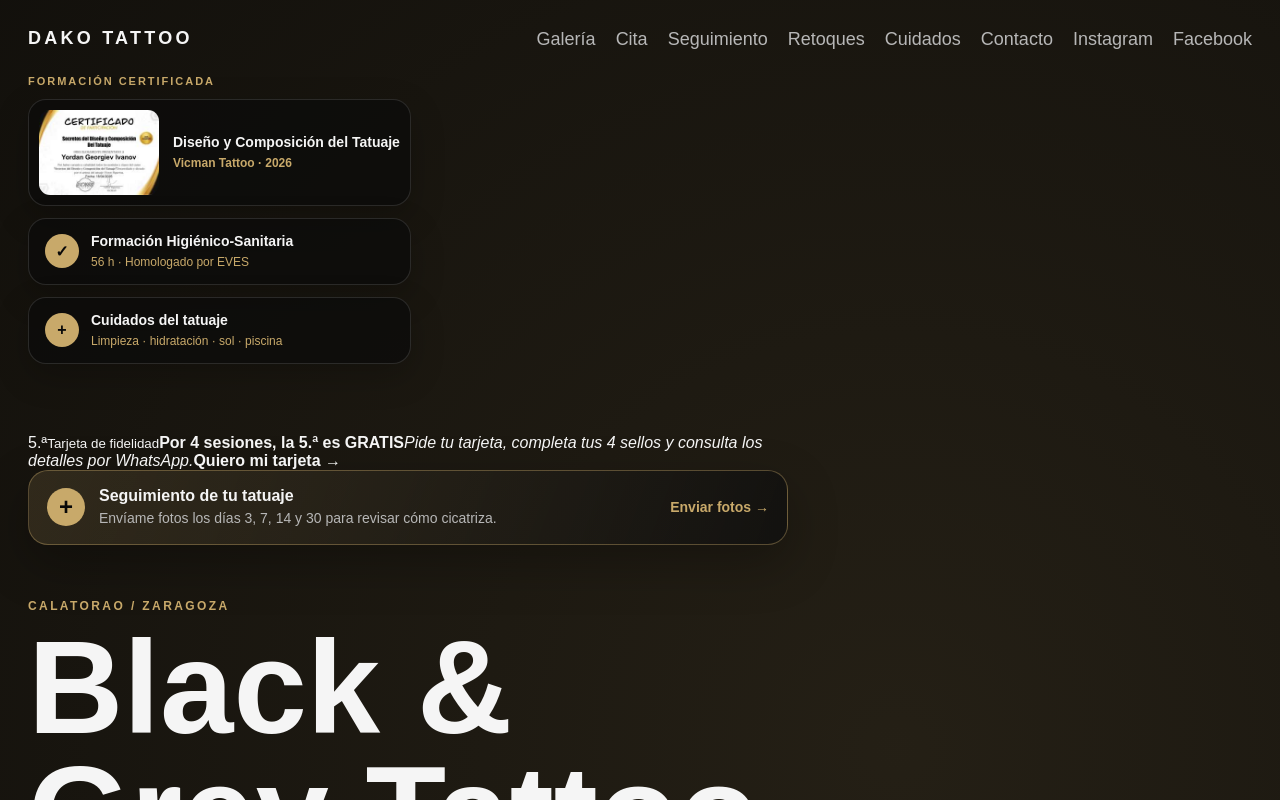
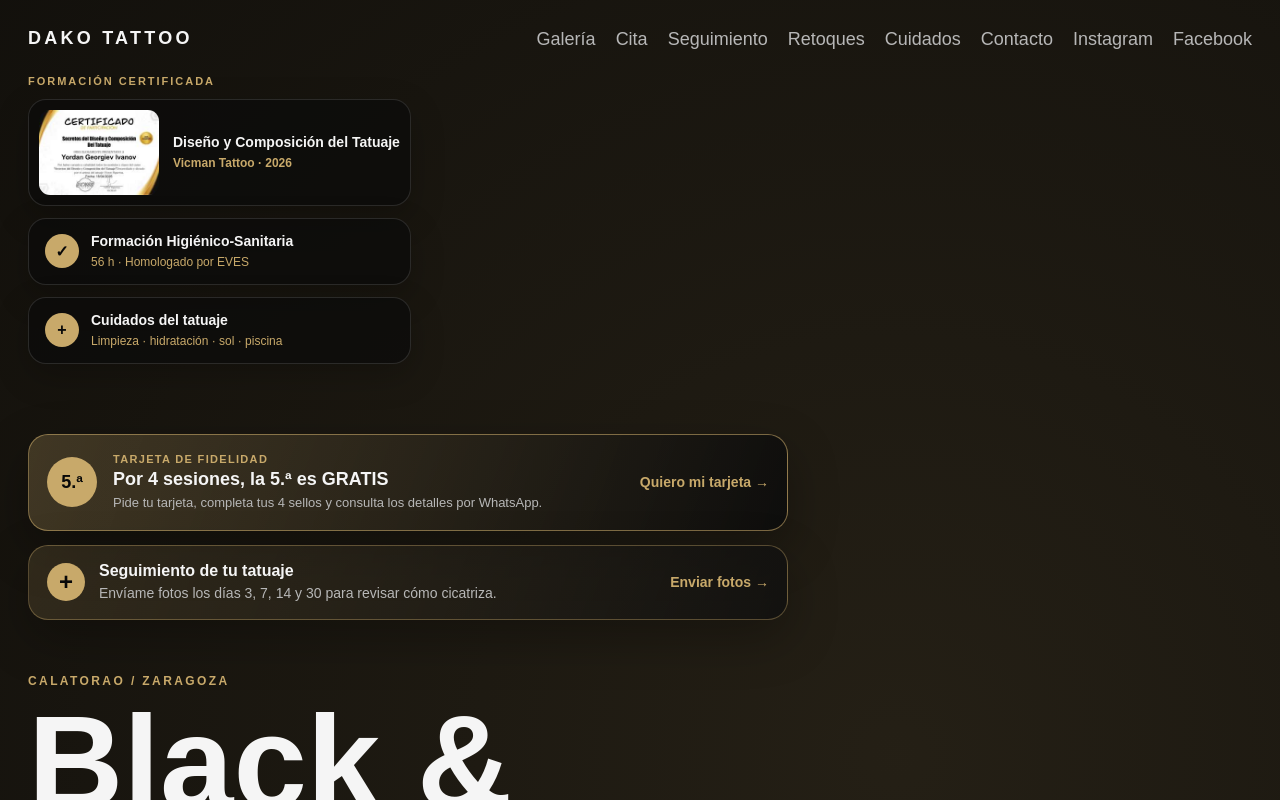
Before and after one commit to dakoartista-bit/dako-tattoo-website, a Next.js app: page / in a window 1280 px wide. Shown: the top 800 px of the page. Built offline with nearby package versions, Linux system fonts and the light colour scheme.

Commit message:
Style loyalty offer card

```diff
--- a/app/globals.css
+++ b/app/globals.css
@@ -115,6 +115,60 @@ a { color: inherit; text-decoration: none; }
 }
 
 .heroContent { max-width: 760px; padding: 70px 0 80px; }
+
+.loyaltyOffer {
+  width: min(100%, 760px);
+  display: grid;
+  grid-template-columns: auto 1fr auto;
+  align-items: center;
+  gap: 16px;
+  margin-bottom: 14px;
+  padding: 18px;
+  border: 1px solid rgba(200,169,106,.58);
+  border-radius: 20px;
+  background: linear-gradient(110deg, rgba(200,169,106,.24), rgba(12,12,12,.9));
+  box-shadow: 0 18px 50px rgba(0,0,0,.3);
+}
+.loyaltyOfferBadge {
+  display: grid;
+  place-items: center;
+  width: 50px;
+  height: 50px;
+  border-radius: 50%;
+  background: var(--gold);
+  color: #080808;
+  font-size: 18px;
+  font-weight: 900;
+}
+.loyaltyOfferCopy {
+  display: flex;
+  flex-direction: column;
+  gap: 4px;
+}
+.loyaltyOfferCopy small {
+  color: var(--gold);
+  text-transform: uppercase;
+  letter-spacing: .12em;
+  font-size: 11px;
+  font-weight: 800;
+}
+.loyaltyOfferCopy b {
+  color: var(--text);
+  font-size: 18px;
+  line-height: 1.2;
+}
+.loyaltyOfferCopy em {
+  color: var(--muted);
+  font-size: 13px;
+  line-height: 1.35;
+  font-style: normal;
+}
+.loyaltyOffer > strong {
+  color: var(--gold);
+  font-size: 14px;
+  white-space: nowrap;
+}
+
 .healingPrompt {
   width: min(100%, 760px);
   display: grid;
@@ -401,6 +455,11 @@ textarea { min-height: 130px; resize: vertical; }
   .bookingIntro { position: static; }
   .hero { padding: 22px; }
   .heroContent { padding: 58px 0 80px; }
+  .loyaltyOffer { grid-template-columns: auto 1fr; padding: 15px; }
+  .loyaltyOffer > strong { display: none; }
+  .loyaltyOfferBadge { width: 42px; height: 42px; font-size: 15px; }
+  .loyaltyOfferCopy b { font-size: 16px; }
+  .loyaltyOfferCopy em { font-size: 12px; }
   .healingPrompt { grid-template-columns: auto 1fr; margin-bottom: 46px; }
   .healingPrompt strong { display: none; }
   .healingDays { grid-template-columns: repeat(2, 1fr); }
```
